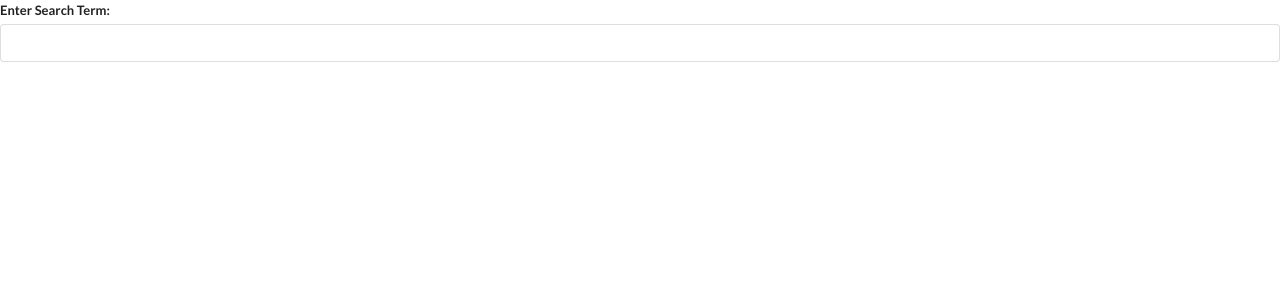
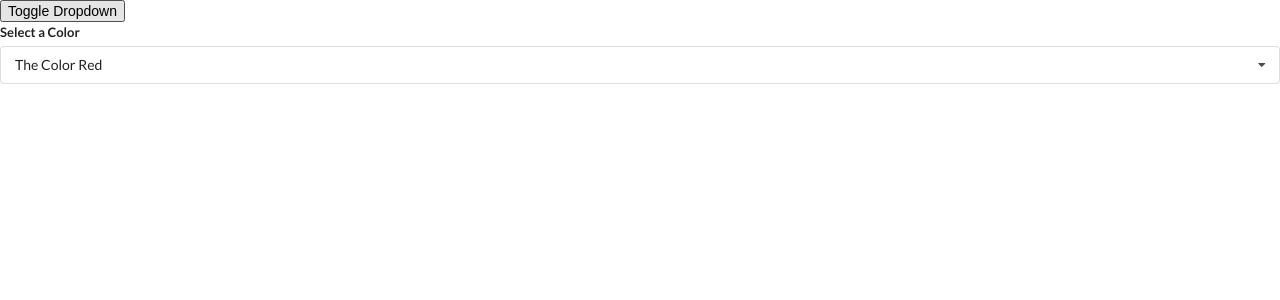
Before and after one commit to travismathews/React-Widget, a React (Create React App) app: page / in a window 1280 px wide. Shown: the top 300 px of the page. Built offline with nearby package versions, Linux system fonts and the light colour scheme.

Commit message:
Dropdown built with useRef and hooks

```diff
--- a/src/App.js
+++ b/src/App.js
@@ -1,6 +1,8 @@
-import React from "react";
+import React, { useState } from "react";
+import reactDom from "react-dom";
 // import Accordion from "./components/Accordion";
-import Search from "./components/Search";
+// import Search from "./components/Search";
+import Dropdown from "./components/Dropdown";
 
 const items = [
   {
@@ -17,10 +19,38 @@
   },
 ];
 
+const options = [
+  {
+    label: "The Color Red",
+    value: "red",
+  },
+
+  {
+    label: "The Color Green",
+    value: "green",
+  },
+  {
+    label: "A Shade of Blue",
+    value: "blue",
+  },
+];
+
 export default () => {
+  const [selected, setSelected] = useState(options[0]);
+  const [showDropdown, setShowDropdown] = useState(true);
+
   return (
     <div>
-      <Search />
+      <button onClick={() => setShowDropdown(!showDropdown)}>
+        Toggle Dropdown
+      </button>
+      {showDropdown ? (
+        <Dropdown
+          selected={selected}
+          onSelectedChange={setSelected}
+          options={options}
+        />
+      ) : null}
     </div>
   );
 };
--- /dev/null
+++ b/src/components/Dropdown.js
@@ -0,0 +1,63 @@
+import React, { useState, useEffect, useRef } from "react";
+
+const Dropdown = ({ options, selected, onSelectedChange }) => {
+  const [open, setOpen] = useState(false);
+  const ref = useRef();
+
+  useEffect(() => {
+    const onBodyClick = (event) => {
+      if (ref.current.contains(event.target)) {
+        return;
+      }
+
+      setOpen(false);
+    };
+
+    document.body.addEventListener("click", onBodyClick, { capture: true });
+
+    return () => {
+      document.body.removeEventListener("click", onBodyClick, {
+        capture: true,
+      });
+    };
+  }, []);
+
+  const renderedOptions = options.map((option) => {
+    if (option.value === selected.value) {
+      return null;
+    }
+    return (
+      <div
+        key={option.value}
+        className="item"
+        onClick={() => {
+          onSelectedChange(option);
+        }}
+      >
+        {option.label}
+      </div>
+    );
+  });
+  console.log(ref.current);
+  return (
+    <div className="ui form" ref={ref}>
+      <div className="field">
+        <label className="label">Select a Color</label>
+        <div
+          className={`ui selection dropdown ${open ? "visible active" : ""}`}
+          onClick={() => {
+            setOpen(!open);
+          }}
+        >
+          <i className="dropdown icon"></i>
+          <div className="text">{selected.label}</div>
+          <div className={`menu ${open ? "visible transition" : ""}`}>
+            {renderedOptions}
+          </div>
+        </div>
+      </div>
+    </div>
+  );
+};
+
+export default Dropdown;
```
